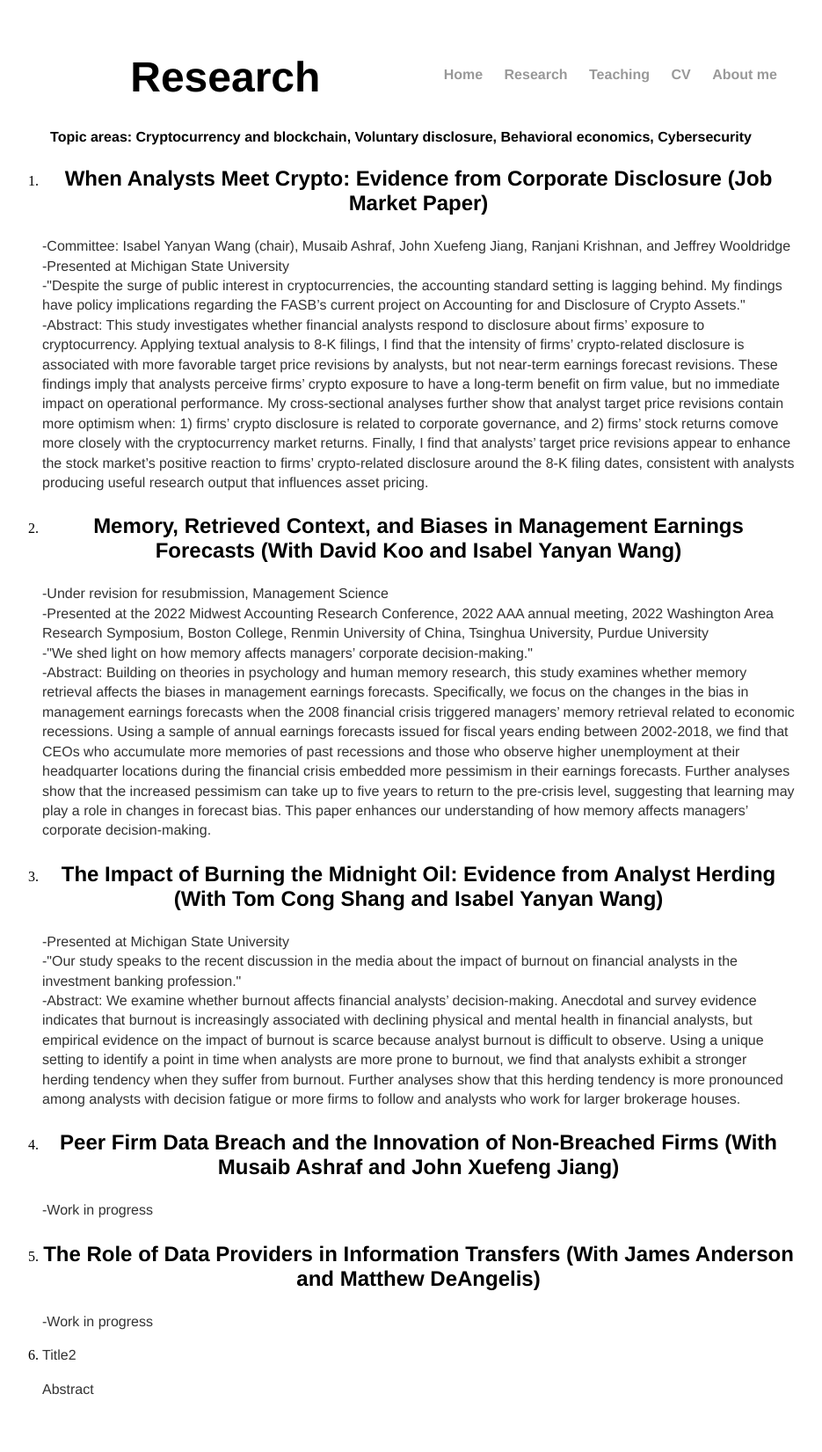
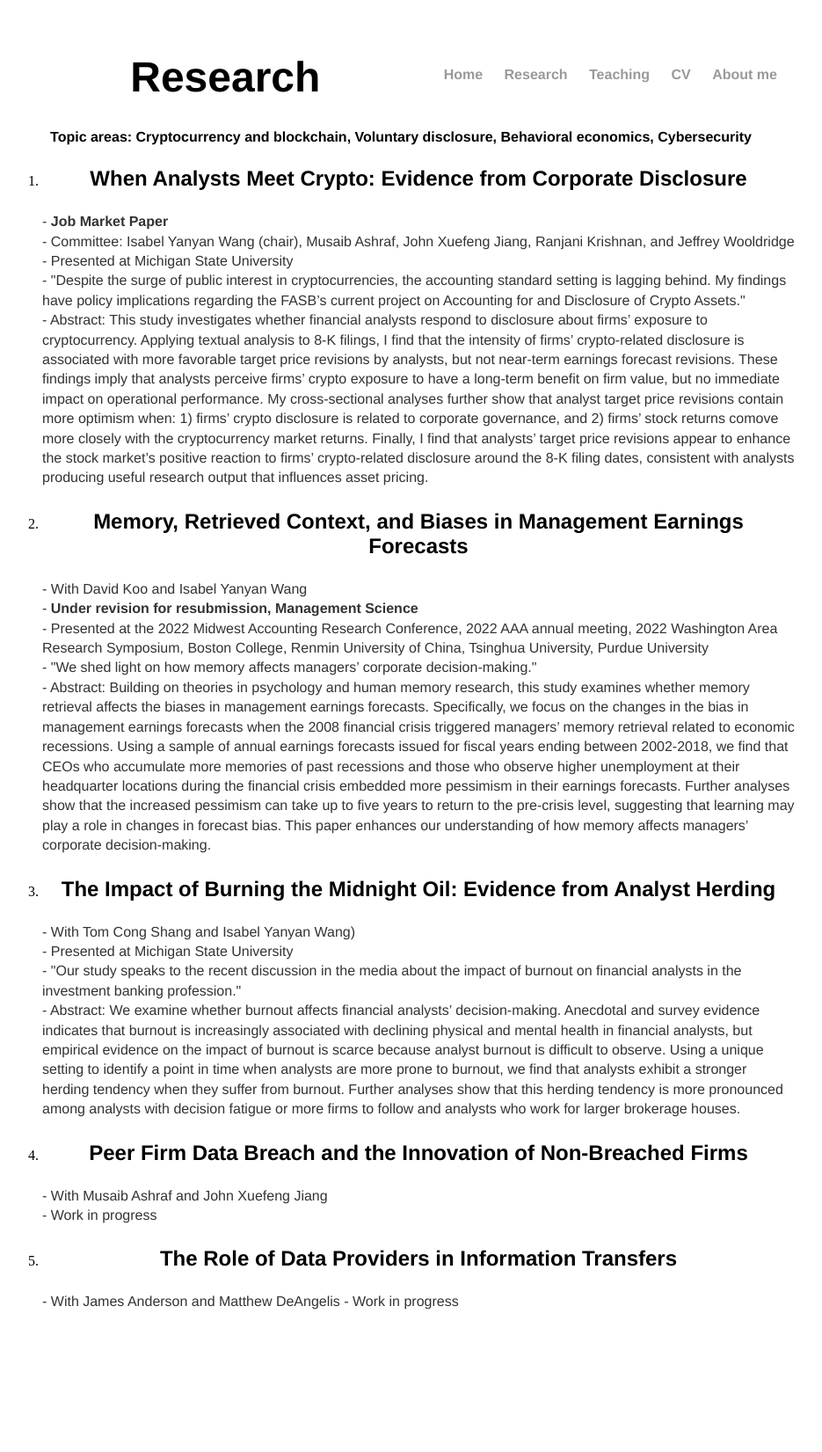
Before and after one commit to shu-ting-wu/shu-ting-wu.github.io, a Jekyll site: the page built from research/index.html, in a window 1280 px wide. Shown: the whole page at 88% size, without its empty margins (184-1119 px from the left). Built offline with Jekyll 4.4.1, drawn with Linux system fonts in a browser that asks for light colours; after the commit the page ends 1552 px from its top, so only the background shows below that.

Commit message:
Update index.html

```diff
--- a/research/index.html
+++ b/research/index.html
@@ -8,36 +8,42 @@
   <p></p>
   <ol>
     <li>
-	    <h3>When Analysts Meet Crypto: Evidence from Corporate Disclosure (Job Market Paper)</h3>
-    	     <p>-Committee: Isabel Yanyan Wang (chair), Musaib Ashraf, John Xuefeng Jiang, Ranjani Krishnan, and Jeffrey Wooldridge<br>
-		-Presented at Michigan State University<br>
-		-"Despite the surge of public interest in cryptocurrencies, the accounting standard setting is lagging behind. My findings have policy implications regarding the FASB’s current project on Accounting for and Disclosure of Crypto Assets."<br>
-		-Abstract: This study investigates whether financial analysts respond to disclosure about firms’ exposure to cryptocurrency. Applying textual analysis to 8-K filings, I find that the intensity of firms’ crypto-related disclosure is associated with more favorable target price revisions by analysts, but not near-term earnings forecast revisions. These findings imply that analysts perceive firms’ crypto exposure to have a long-term benefit on firm value, but no immediate impact on operational performance. My cross-sectional analyses further show that analyst target price revisions contain more optimism when: 1) firms’ crypto disclosure is related to corporate governance, and 2) firms’ stock returns comove more closely with the cryptocurrency market returns. Finally, I find that analysts’ target price revisions appear to enhance the stock market’s positive reaction to firms’ crypto-related disclosure around the 8-K filing dates, consistent with analysts producing useful research output that influences asset pricing.</p>
+	    <h3>When Analysts Meet Crypto: Evidence from Corporate Disclosure</h3>
+	    <p>- <strong>Job Market Paper</strong><br>
+		- Committee: Isabel Yanyan Wang (chair), Musaib Ashraf, John Xuefeng Jiang, Ranjani Krishnan, and Jeffrey Wooldridge<br>
+		- Presented at Michigan State University<br>
+		- "Despite the surge of public interest in cryptocurrencies, the accounting standard setting is lagging behind. My findings have policy implications regarding the FASB’s current project on Accounting for and Disclosure of Crypto Assets."<br>
+		- Abstract: This study investigates whether financial analysts respond to disclosure about firms’ exposure to cryptocurrency. Applying textual analysis to 8-K filings, I find that the intensity of firms’ crypto-related disclosure is associated with more favorable target price revisions by analysts, but not near-term earnings forecast revisions. These findings imply that analysts perceive firms’ crypto exposure to have a long-term benefit on firm value, but no immediate impact on operational performance. My cross-sectional analyses further show that analyst target price revisions contain more optimism when: 1) firms’ crypto disclosure is related to corporate governance, and 2) firms’ stock returns comove more closely with the cryptocurrency market returns. Finally, I find that analysts’ target price revisions appear to enhance the stock market’s positive reaction to firms’ crypto-related disclosure around the 8-K filing dates, consistent with analysts producing useful research output that influences asset pricing.</p>
+	    <p></p>
 	  </li>
     <li>
-      	<h3>Memory, Retrieved Context, and Biases in Management Earnings Forecasts (With David Koo and Isabel Yanyan Wang)</h3>
-	     <p>-Under revision for resubmission, Management Science<br>
-	    	-Presented at the 2022 Midwest Accounting Research Conference, 2022 AAA annual meeting, 2022 Washington Area Research Symposium, Boston College, Renmin University of China, Tsinghua University, Purdue University<br>
-	    	-"We shed light on how memory affects managers’ corporate decision-making."<br>
-	    	-Abstract: Building on theories in psychology and human memory research, this study examines whether memory retrieval affects the biases in management earnings forecasts. Specifically, we focus on the changes in the bias in management earnings forecasts when the 2008 financial crisis triggered managers’ memory retrieval related to economic recessions. Using a sample of annual earnings forecasts issued for fiscal years ending between 2002-2018, we find that CEOs who accumulate more memories of past recessions and those who observe higher unemployment at their headquarter locations during the financial crisis embedded more pessimism in their earnings forecasts. Further analyses show that the increased pessimism can take up to five years to return to the pre-crisis level, suggesting that learning may play a role in changes in forecast bias. This paper enhances our understanding of how memory affects managers’ corporate decision-making.</p>
-          </li>
+      	<h3>Memory, Retrieved Context, and Biases in Management Earnings Forecasts</h3>
+	     <p>- With David Koo and Isabel Yanyan Wang<br>
+		- <strong>Under revision for resubmission, Management Science</strong><br>
+	    	- Presented at the 2022 Midwest Accounting Research Conference, 2022 AAA annual meeting, 2022 Washington Area Research Symposium, Boston College, Renmin University of China, Tsinghua University, Purdue University<br>
+	    	- "We shed light on how memory affects managers’ corporate decision-making."<br>
+	    	- Abstract: Building on theories in psychology and human memory research, this study examines whether memory retrieval affects the biases in management earnings forecasts. Specifically, we focus on the changes in the bias in management earnings forecasts when the 2008 financial crisis triggered managers’ memory retrieval related to economic recessions. Using a sample of annual earnings forecasts issued for fiscal years ending between 2002-2018, we find that CEOs who accumulate more memories of past recessions and those who observe higher unemployment at their headquarter locations during the financial crisis embedded more pessimism in their earnings forecasts. Further analyses show that the increased pessimism can take up to five years to return to the pre-crisis level, suggesting that learning may play a role in changes in forecast bias. This paper enhances our understanding of how memory affects managers’ corporate decision-making.</p>
+          <p></p>
+	  </li>
     <li>
-	 <h3>The Impact of Burning the Midnight Oil: Evidence from Analyst Herding (With Tom Cong Shang and Isabel Yanyan Wang)</h3>
-	      <p>-Presented at Michigan State University<br>
-		 -"Our study speaks to the recent discussion in the media about the impact of burnout on financial analysts in the investment banking profession."<br>
-		 -Abstract: We examine whether burnout affects financial analysts’ decision-making. Anecdotal and survey evidence indicates that burnout is increasingly associated with declining physical and mental health in financial analysts, but empirical evidence on the impact of burnout is scarce because analyst burnout is difficult to observe. Using a unique setting to identify a point in time when analysts are more prone to burnout, we find that analysts exhibit a stronger herding tendency when they suffer from burnout. Further analyses show that this herding tendency is more pronounced among analysts with decision fatigue or more firms to follow and analysts who work for larger brokerage houses.</p>
+	 <h3>The Impact of Burning the Midnight Oil: Evidence from Analyst Herding</h3>
+	      <p>- With Tom Cong Shang and Isabel Yanyan Wang)<br>
+		 - Presented at Michigan State University<br>
+		 - "Our study speaks to the recent discussion in the media about the impact of burnout on financial analysts in the investment banking profession."<br>
+		 - Abstract: We examine whether burnout affects financial analysts’ decision-making. Anecdotal and survey evidence indicates that burnout is increasingly associated with declining physical and mental health in financial analysts, but empirical evidence on the impact of burnout is scarce because analyst burnout is difficult to observe. Using a unique setting to identify a point in time when analysts are more prone to burnout, we find that analysts exhibit a stronger herding tendency when they suffer from burnout. Further analyses show that this herding tendency is more pronounced among analysts with decision fatigue or more firms to follow and analysts who work for larger brokerage houses.</p>
+	    <p></p>
 	  </li>
 	<li>
-		<h3>Peer Firm Data Breach and the Innovation of Non-Breached Firms (With Musaib Ashraf and John Xuefeng Jiang)</h3>
-		<p>-Work in progress</p>
+		<h3>Peer Firm Data Breach and the Innovation of Non-Breached Firms</h3>
+		<p>- With Musaib Ashraf and John Xuefeng Jiang<br>
+		   - Work in progress</p>
+	  <p></p>
 	  </li>
 	  <li>
-		<h3>The Role of Data Providers in Information Transfers (With James Anderson and Matthew DeAngelis)</h3>
-		<p>-Work in progress</p>
+		<h3>The Role of Data Providers in Information Transfers</h3>
+		<p>- With James Anderson and Matthew DeAngelis
+		   - Work in progress</p>
+	  <p></p>
 	  </li>
-    <li>
-      <p>Title2</p>
-      <p>Abstract</p>
-    </li>
   </ol>
 </div>
```
